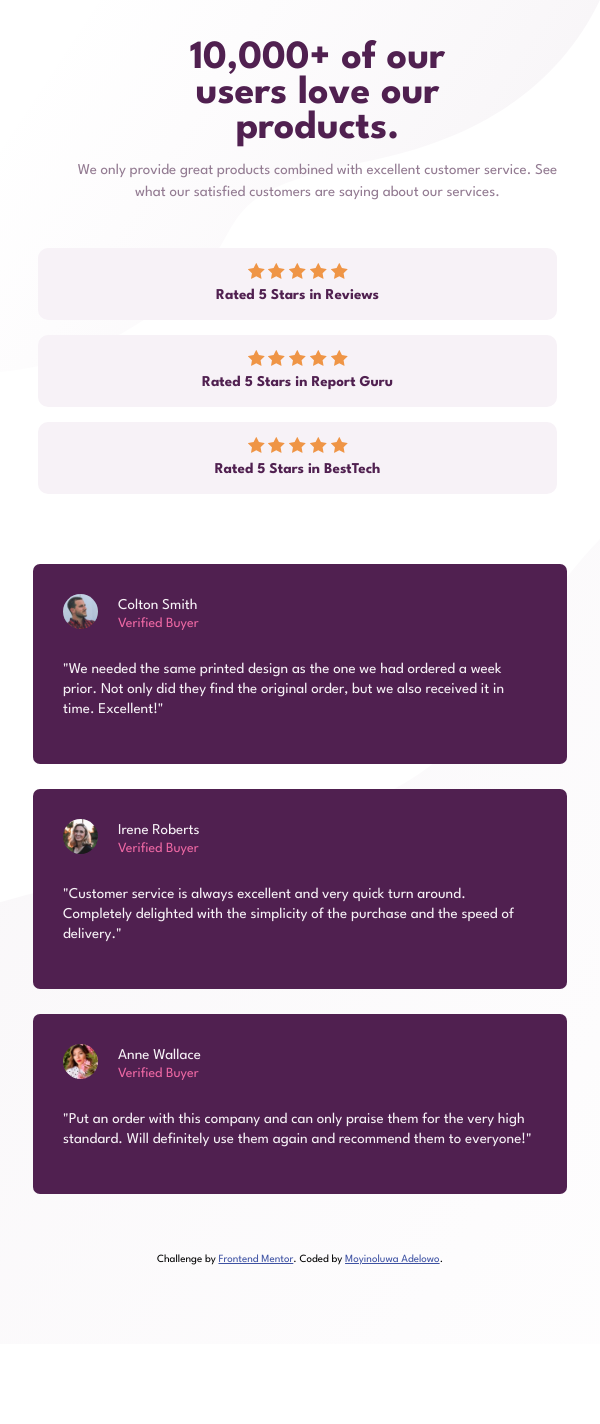
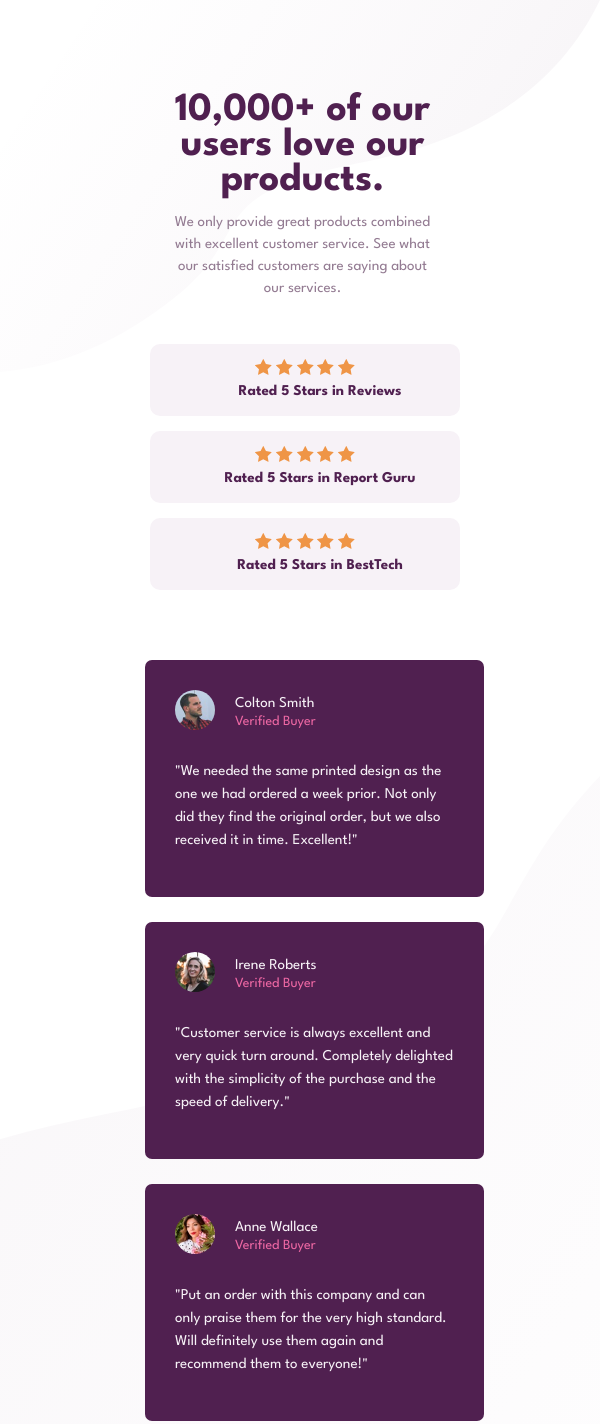
Before and after one commit to Moyinoluwa-10/Frontend-Mentor-Social-proof-section, a plain HTML site: page index.html in a window 600 px wide. Shown: the top 1424 px of the page. Before the commit the page ends 1344 px from the top, so only its background shows below. Drawn offline with Linux system fonts and the light colour scheme.

Commit message:
Update style.css

```diff
--- a/style.css
+++ b/style.css
@@ -21,7 +21,11 @@ body {
     background-image: url(./images/bg-pattern-top-desktop.svg), url(./images/bg-pattern-bottom-desktop.svg);
     background-repeat: no-repeat, no-repeat;
     background-position: top left, bottom right;
-    padding: 100px 100px;
+}
+
+#container {
+    margin: 60px auto 50px auto;
+    width: 990px;
 }
 
 /* Styling Header */
@@ -32,21 +36,19 @@ body {
 }
 
 #header {
-    margin-left: 15px;
+    margin-left: 5px;
 }
 
 h2 {
     color: var(--Very-Dark-Magenta);
     font-weight: 700;
     font-size: 45px;
-    margin-left: 20px;
-    line-height: 43px;
+    line-height: 40px;
 }
 
 #head > div > p {
     color: var(--Dark-Grayish-Magenta);
     line-height: 22px;
-    margin-left: 20px;
     margin-top: -20px;
 }
 
@@ -56,7 +58,7 @@ h2 {
     flex-direction: column;
     gap: 15px;
     justify-content: center;
-    margin-right: 30px;
+    margin-right: 5px;
 }
 
 .rate {
@@ -73,6 +75,7 @@ h2 {
 .rating {
     color: var(--Very-Dark-Magenta);
     font-weight: 700;
+    margin-left: 30px;
 }
 
 #rate1 {
@@ -111,8 +114,8 @@ h2 {
 }
 
 .image > img {
-    width: 35px;
-    height: 35px;
+    width: 40px;
+    height: 40px;
     border-radius: 50%;
 }
 
@@ -147,7 +150,7 @@ h2 {
 .attribution {
     font-size: 11px;
     text-align: center;
-    margin-top: 50px;
+    margin-top: 40px;
 }
 
 .attribution a {
@@ -156,9 +159,9 @@ h2 {
 
 
 /* Responsiveness */
-@media screen and (min-width:920px) and (max-width:1220px) {
-    body {
-        padding: 100px 10px;
+@media screen and (min-width:850px) and (max-width:1030px) {
+    #container {
+        width: 810px;
     }
 
     .section > p > br {
@@ -167,20 +170,112 @@ h2 {
 
 }
 
-/* @media screen and (min-width:900px) and (max-width:1220px) {
-    body {
-        padding: 100px 50px;
+@media screen and (min-width:500px) and (max-width:850px) {
+    #container {
+        width: 400px;
     }
 
-} */
+    /* Styling Header */
+    #head {
+        flex-direction: column;
+    }
 
-@media screen and (min-width:780px) and (max-width:920px) {
+    #head >div > h2 {
+        text-align: center;
+    }
+
+    #head >div > p {
+        text-align: center;
+    }
+
+    #header {
+        margin-bottom: 30px;
+    }
+
+/* Styling Rating Section */
+    #rates {
+        align-items: center;
+        margin: 0;
+        margin-left: 25px;
+    }
+
+    .rate {
+        width: 100%;
+        padding: 15px 20px;
+        line-height: 20px;
+        margin: 0;
+        text-align: center;
+    }
+
+    .rate br {
+        display: block;
+    }
+
+    #rate1 {
+        margin: 0;
+    }
+
+    #rate2 {
+        margin: 0;
+    }
+
+    #rate3 {
+        margin: 0;
+    }
+
+    #rating {
+        margin: 0 auto;
+    }
+
+    /* Styling Comment Section */
+    #body {
+        flex-direction: column;
+        gap: 25px;
+        margin: 0;
+    }
+
+    #body >div > p {
+        line-height: 25px;
+    }
+
+    #body >div >p > br {
+        display: none;
+    }
+
+    .section {
+        width: 90%;
+        margin: 0;
+    }
+
+    #section1 {
+        margin: 0;
+    }
+
+    #section2 {
+        margin: 0;
+    }
+
+    #section3 {
+        margin: 0;
+        margin-bottom: 30px;
+    }
+
+    .attribution {
+        margin-bottom: 60px;
+    }
+
+}
+
+@media screen and (max-width:600px) {
     body {
-        padding: 0 200px;
         background-image: url(./images/bg-pattern-top-mobile.svg), url(./images/bg-pattern-bottom-mobile.svg);
         background-position: left top, right bottom;
         background-repeat: no-repeat, no-repeat;
         background-size: contain, contain;
+    }
+
+    #container {
+        width: 310px;
     }
 
     /* Styling Header */
@@ -196,6 +291,7 @@ h2 {
 
     #head >div > p {
         text-align: center;
+        padding: 0 20px;
     }
 
     #head >div > p > br {
@@ -209,34 +305,30 @@ h2 {
 /* Styling Rating Section */
     #rates {
         align-items: center;
-        margin-left: 25px;
+        margin-left: 10px;
     }
 
     .rate br {
         display: block;
     }
 
-    #rate1 {
-        width: 100%;
+    .rate {
+        width: 90%;
         text-align: center;
         padding: 15px 20px;
         line-height: 20px;
         margin: 0;
     }
 
+    #rate1 {
+        margin: 0;
+    }
+
     #rate2 {
-        width: 100%;
-        text-align: center;
-        padding: 15px 20px;
-        line-height: 20px;
         margin: 0;
     }
 
     #rate3 {
-        width: 100%;
-        text-align: center;
-        padding: 15px 20px;
-        line-height: 20px;
         margin: 0;
     }
 
@@ -251,7 +343,7 @@ h2 {
     }
 
     #body >div > p {
-        line-height: 20px;
+        line-height: 23px;
     }
 
     #body >div >p > br {
@@ -268,226 +360,11 @@ h2 {
 
     #section3 {
         margin: 0;
+        margin-bottom: 40px;
+    }
+
+    .attribution {
         margin-bottom: 70px;
     }
 
-    .attribution {
-        font-size: 11px;
-        text-align: center;
-        margin-top: -10px;
-        margin-bottom: 80px;
-    }
-
 }
-
-@media screen and (min-width:600px) and (max-width:780px) {
-    body {
-        padding: 0 130px;
-        background-image: url(./images/bg-pattern-top-mobile.svg), url(./images/bg-pattern-bottom-mobile.svg);
-        background-position: left top, right bottom;
-        background-repeat: no-repeat, no-repeat;
-        background-size: contain, contain;
-    }
-
-    /* Styling Header */
-    #head {
-        flex-direction: column;
-    }
-
-    #head >div > h2 {
-        text-align: center;
-        font-size: 40px;
-        line-height: 35px;
-    }
-
-    #head >div > p {
-        text-align: center;
-    }
-
-    #head >div > p > br {
-        display: none;
-    }
-
-    #header {
-        margin-bottom: 30px;
-    }
-
-/* Styling Rating Section */
-    #rates {
-        align-items: center;
-        margin-left: 25px;
-    }
-
-    .rate br {
-        display: block;
-    }
-
-    #rate1 {
-        width: 100%;
-        text-align: center;
-        padding: 15px 20px;
-        line-height: 20px;
-        margin: 0;
-    }
-
-    #rate2 {
-        width: 100%;
-        text-align: center;
-        padding: 15px 20px;
-        line-height: 20px;
-        margin: 0;
-    }
-
-    #rate3 {
-        width: 100%;
-        text-align: center;
-        padding: 15px 20px;
-        line-height: 20px;
-        margin: 0;
-    }
-
-    #rating {
-        margin: 0 auto;
-    }
-
-    /* Styling Comment Section */
-    #body {
-        flex-direction: column;
-        gap: 25px;
-    }
-
-    #body >div > p {
-        line-height: 20px;
-    }
-
-    #body >div >p > br {
-        display: none;
-    }
-
-    #section1 {
-        margin: 0;
-    }
-
-    #section2 {
-        margin: 0;
-    }
-
-    #section3 {
-        margin: 0;
-        margin-bottom: 70px;
-    }
-
-    .attribution {
-        font-size: 11px;
-        text-align: center;
-        margin-top: -10px;
-        margin-bottom: 80px;
-    }
-
-}
-
-@media screen and (max-width:600px) {
-    body {
-        padding: 0 25px;
-        background-image: url(./images/bg-pattern-top-mobile.svg), url(./images/bg-pattern-bottom-mobile.svg);
-        background-position: left top, right bottom;
-        background-repeat: no-repeat, no-repeat;
-        background-size: contain, contain;
-    }
-
-    /* Styling Header */
-    #head {
-        flex-direction: column;
-    }
-
-    #head >div > h2 {
-        text-align: center;
-        font-size: 40px;
-        line-height: 35px;
-    }
-
-    #head >div > p {
-        text-align: center;
-    }
-
-    #head >div > p > br {
-        display: none;
-    }
-
-    #header {
-        margin-bottom: 30px;
-    }
-
-/* Styling Rating Section */
-    #rates {
-        align-items: center;
-        margin-left: 25px;
-    }
-
-    .rate br {
-        display: block;
-    }
-
-    #rate1 {
-        width: 100%;
-        text-align: center;
-        padding: 15px 20px;
-        line-height: 20px;
-        margin: 0;
-    }
-
-    #rate2 {
-        width: 100%;
-        text-align: center;
-        padding: 15px 20px;
-        line-height: 20px;
-        margin: 0;
-    }
-
-    #rate3 {
-        width: 100%;
-        text-align: center;
-        padding: 15px 20px;
-        line-height: 20px;
-        margin: 0;
-    }
-
-    #rating {
-        margin: 0 auto;
-    }
-
-    /* Styling Comment Section */
-    #body {
-        flex-direction: column;
-        gap: 25px;
-    }
-
-    #body >div > p {
-        line-height: 20px;
-    }
-
-    #body >div >p > br {
-        display: none;
-    }
-
-    #section1 {
-        margin: 0;
-    }
-
-    #section2 {
-        margin: 0;
-    }
-
-    #section3 {
-        margin: 0;
-        margin-bottom: 70px;
-    }
-
-    .attribution {
-        font-size: 11px;
-        text-align: center;
-        margin-top: -10px;
-        margin-bottom: 80px;
-    }
-
-}
```
